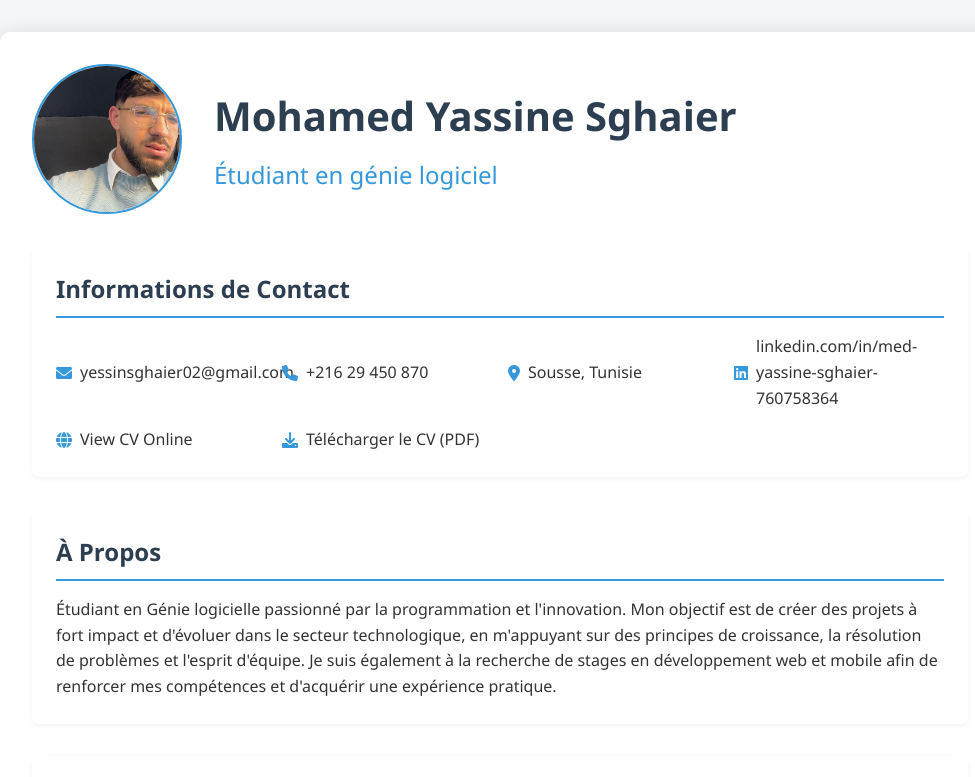
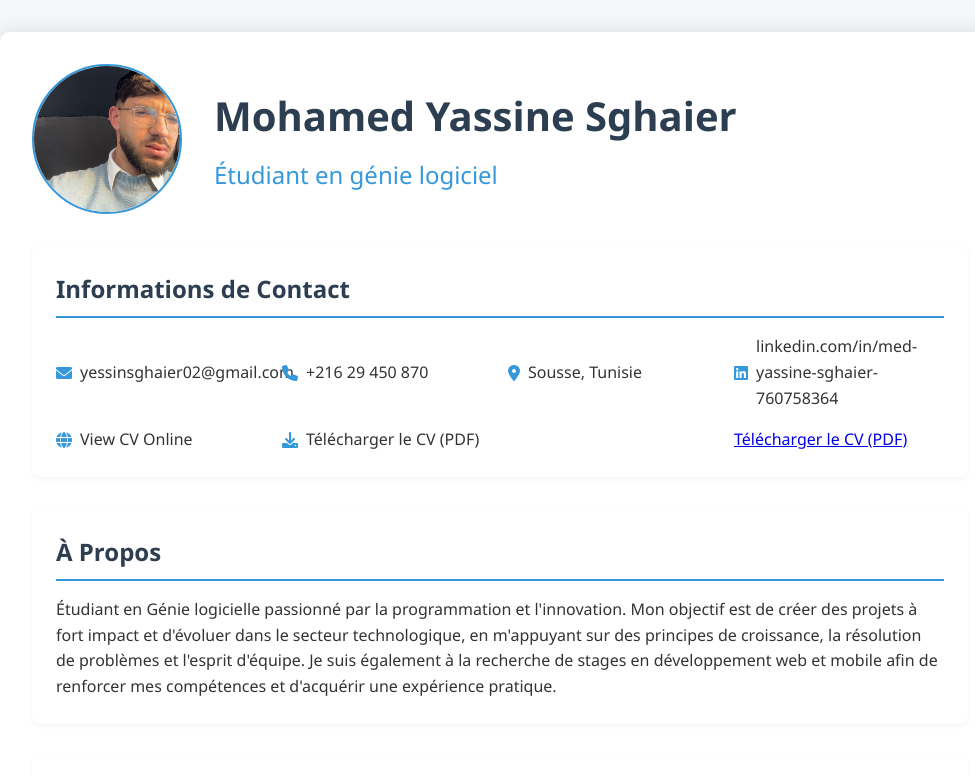
Before and after one commit to yessinHama/My_CV, a plain HTML site: page index.html in a window 1280 px wide. Shown: the top 777 px of the page, without its empty margins (140-1115 px from the left). Drawn offline with Linux system fonts and the light colour scheme.

Commit message:
Update index.html

```diff
--- a/index.html
+++ b/index.html
@@ -39,8 +39,8 @@
                         <i class="fas fa-download"></i>
                         <a href="cv.pdf" download style="color: inherit; text-decoration: none;">
                             Télécharger le CV (PDF)
-                        </a>
                     </li>
+                    <a href="cv.pdf" download> Télécharger le CV (PDF) </a>
 
                 </ul>
             </section>
```
